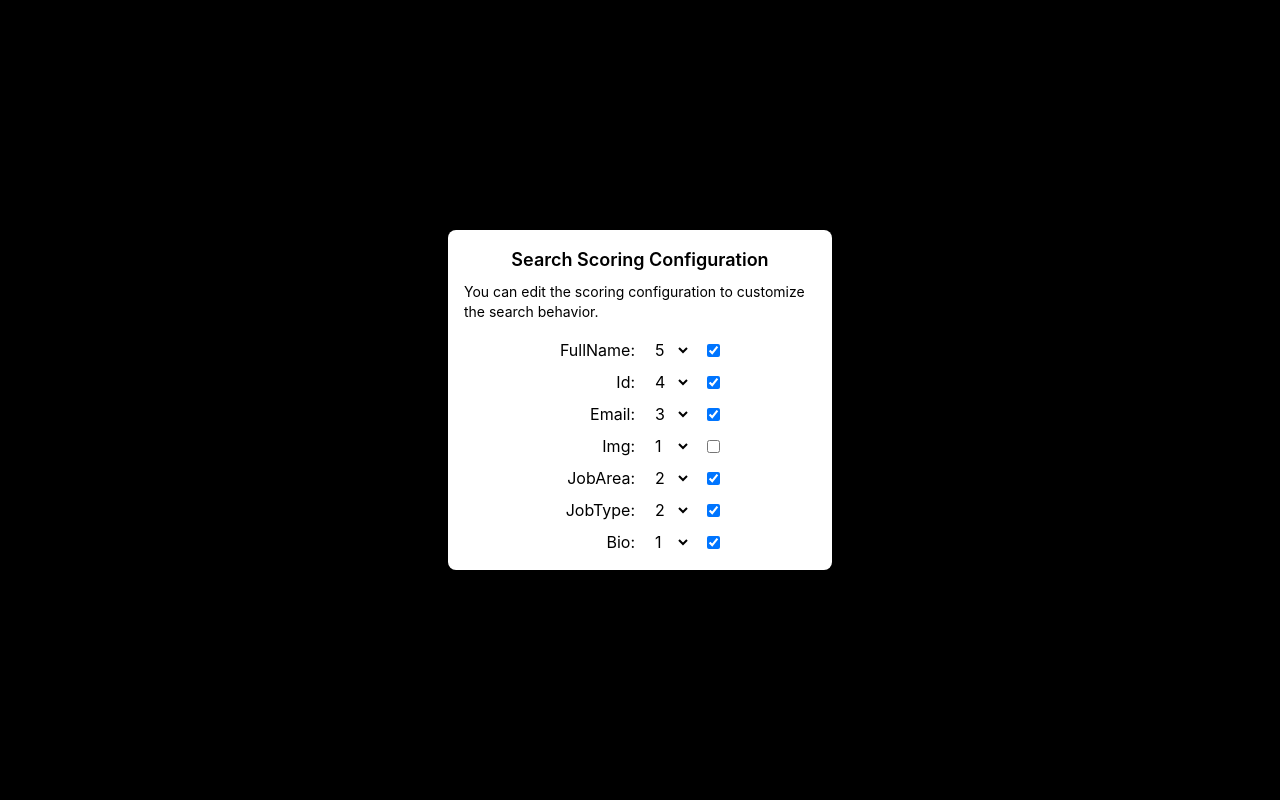
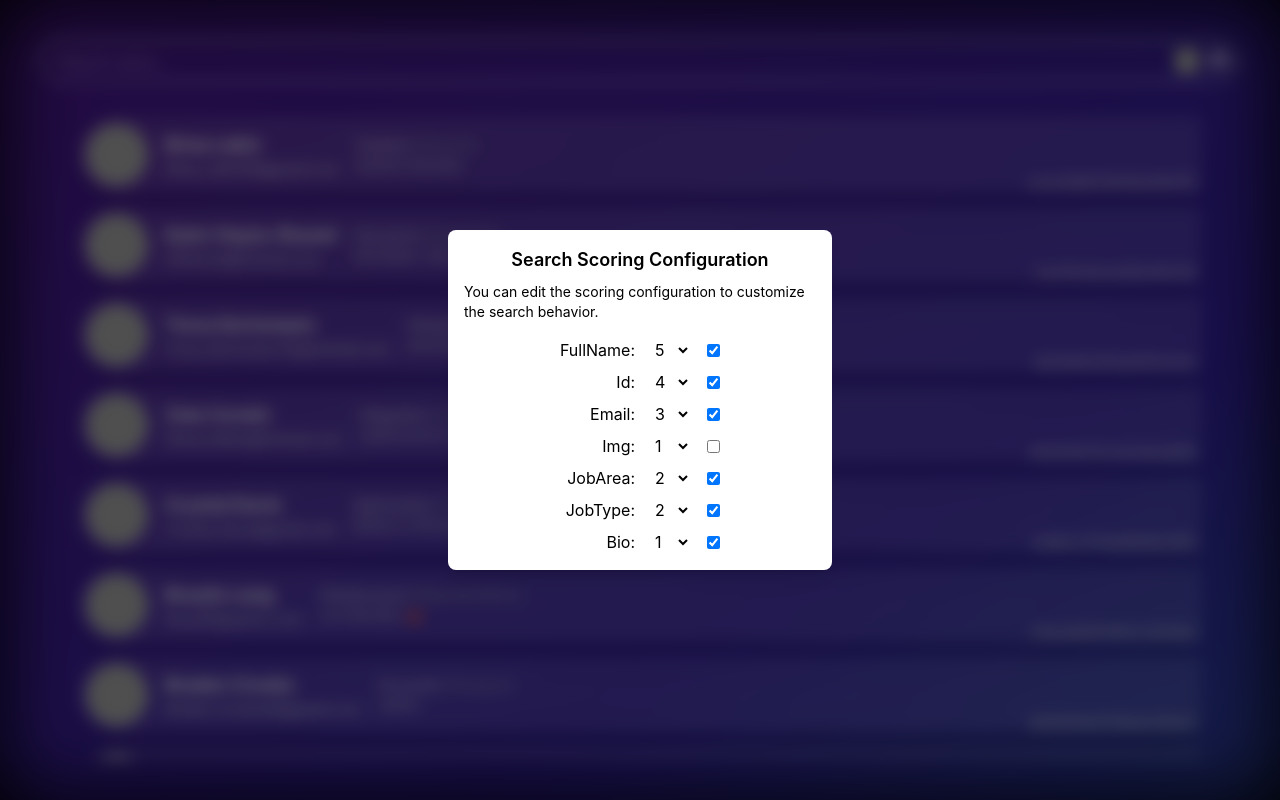
Before and after one commit to Monedita/react-search-example, a React (Vite) app: page / in a window 1280 px wide. Both pictures are taken after a click on the picture 1187 px from the left and 61 px from the top of the page. Built offline with nearby package versions, Linux system fonts and the light colour scheme; grey boxes are pictures that could not be loaded.

Commit message:
Fixing backgroun oppacity in ConfigPopUp.tsx

```diff
--- a/src/components/ConfigPopUp.tsx
+++ b/src/components/ConfigPopUp.tsx
@@ -16,7 +16,7 @@ export default function ConfigPopUp({ isOpen, onClose }: { isOpen: boolean; onCl
 
     return (
         <div
-            className="absolute inset-0 z-50 cursor-pointer flex flex-col justify-center items-center bg-black bg-opacity-50 backdrop-blur-sm"
+            className="absolute inset-0 z-50 cursor-pointer flex flex-col justify-center items-center bg-black/50 backdrop-blur-sm"
             onClick={handleBackdropClick}
         >
             <dialog open={isOpen} className="flex-none cursor-default mx-auto max-w-96 bg-white text-black rounded-lg shadow-lg p-4 animate-fade-in">
```
